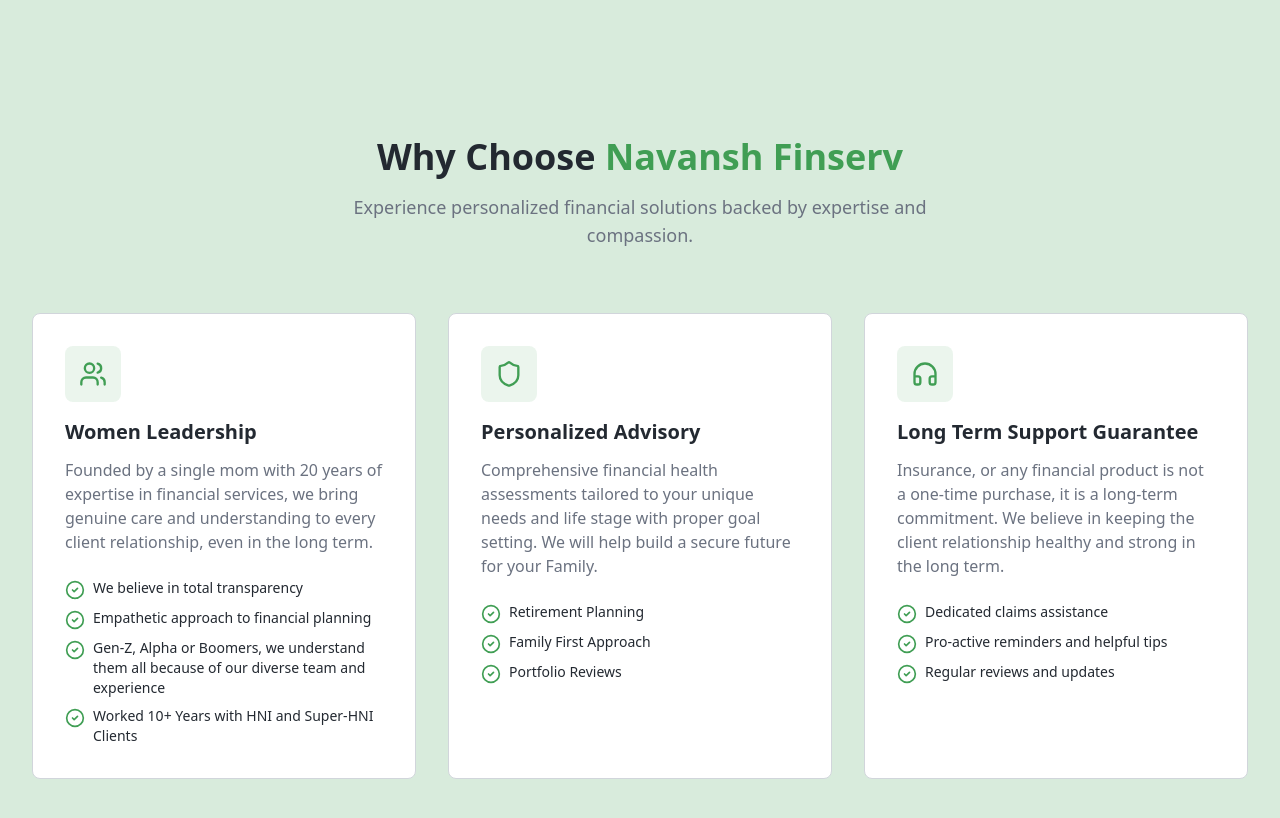
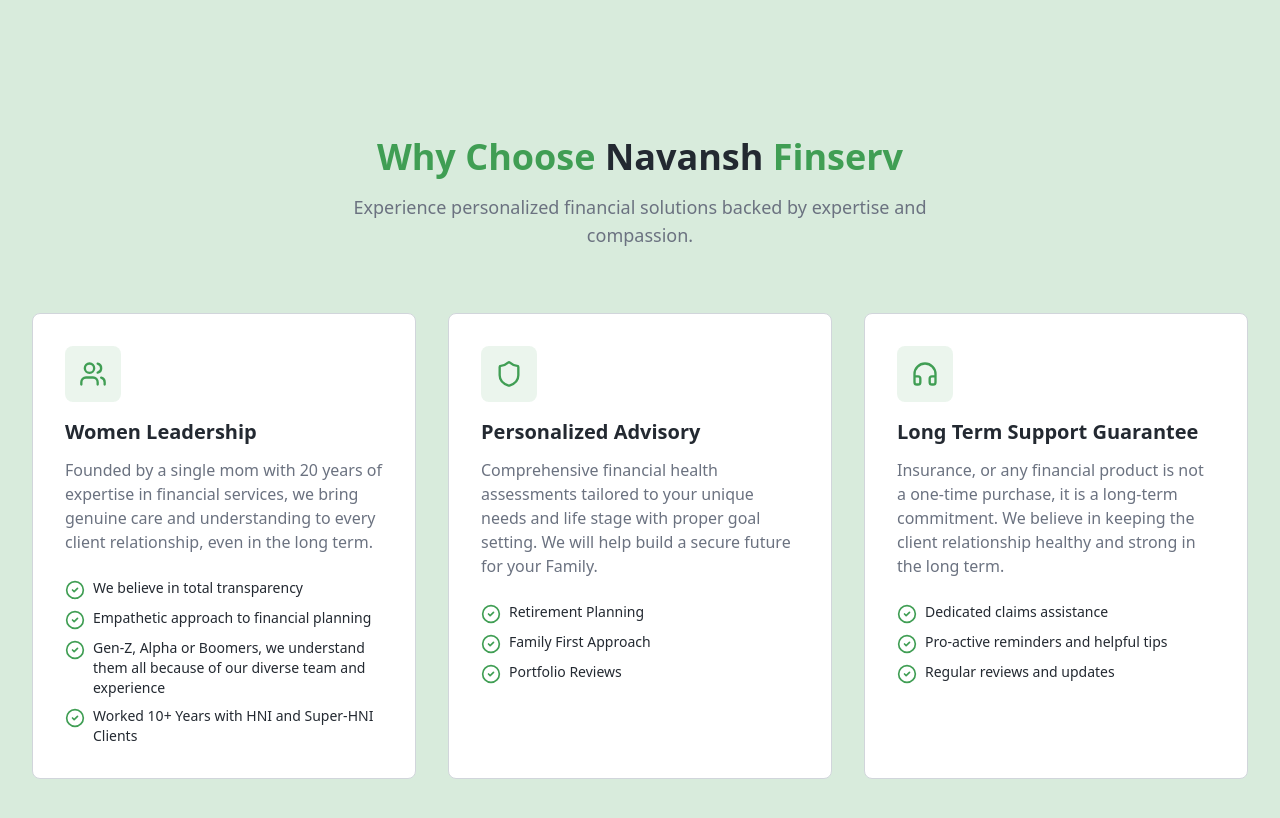
Before and after one commit to anshumankhunteta/navansh-finserv, a Next.js app: page / in a window 1280 px wide. Shown: the part 1180-1998 px from the top of the page. Built offline with nearby package versions, Linux system fonts and the light colour scheme.

Commit message:
minor content fix and dark mode foreground color fix

```diff
--- a/app/globals.css
+++ b/app/globals.css
@@ -108,8 +108,7 @@
 
   /* Primary: Brighter Teal for visibility */
   --primary: #52c77d;
-  --primary-foreground: #001407;
-
+  --primary-foreground: #ececec;
   /* Secondary: Subtle dark green with bright foreground */
   --secondary: #0d3621;
   --secondary-foreground: #e0e0e0;
--- a/app/page.tsx
+++ b/app/page.tsx
@@ -108,8 +108,9 @@
       <section className="py-20">
         <div className="container mx-auto px-4 sm:px-6 lg:px-8">
           <div className="mb-16 text-center">
-            <h2 className="mb-4 text-3xl font-bold md:text-4xl">
-              Why Choose <span className="text-primary">Navansh Finserv</span>
+            <h2 className="text-primary mb-4 text-3xl font-bold md:text-4xl">
+              Why Choose{' '}
+              <span className="text-primary-foreground">Navansh</span> Finserv
             </h2>
             <p className="text-muted-foreground mx-auto max-w-2xl text-lg">
               Experience personalized financial solutions backed by expertise
```
